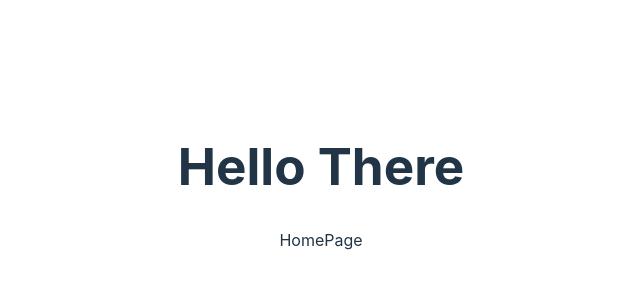
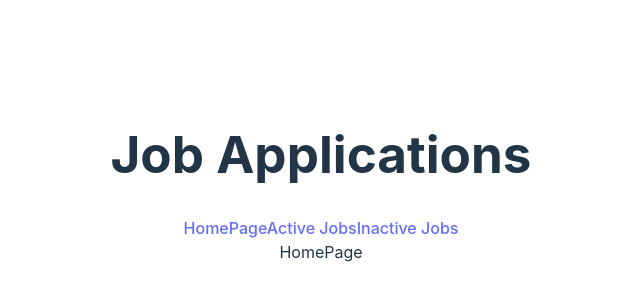
Before and after one commit to yvonneitan/job-tracker-app, a React (Vite) app in the folder client/: page / in a window 1280 px wide. Shown: the part 222-522 px from the top of the page, without its empty margins (319-959 px from the left). Built offline with nearby package versions, Linux system fonts and the light colour scheme.

Commit message:
added nav links

```diff
--- a/client/src/components/Header/Header.jsx
+++ b/client/src/components/Header/Header.jsx
@@ -1,13 +1,20 @@
-import React from 'react'
+import { Link } from "react-router-dom";
 
 function Header() {
   return (
-    <div>
-
-        <h1>Hello There</h1>
-
+    <div className="header">
+      <h1 className="header__title">Job Applications</h1>
+      <Link to={`/`} className="header__link">
+        HomePage
+      </Link>
+      <Link to={`/active`} className="header__link">
+        Active Jobs
+      </Link>
+      <Link to={`/inactive`} className="header__link">
+        Inactive Jobs
+      </Link>
     </div>
-  )
+  );
 }
 
-export default Header
+export default Header;
--- a/client/src/pages/ActivePage/ActivePage.jsx
+++ b/client/src/pages/ActivePage/ActivePage.jsx
@@ -0,0 +1,5 @@
+function ActivePage() {
+  return <div>ActivePage</div>;
+}
+
+export default ActivePage;
--- a/client/src/pages/InactivePage/InactivePage.jsx
+++ b/client/src/pages/InactivePage/InactivePage.jsx
@@ -0,0 +1,5 @@
+function InactivePage() {
+  return <div>InactivePage</div>;
+}
+
+export default InactivePage;
```
Also changed, not shown: client/src/data/jobs.json (added, +14 -0 lines).
